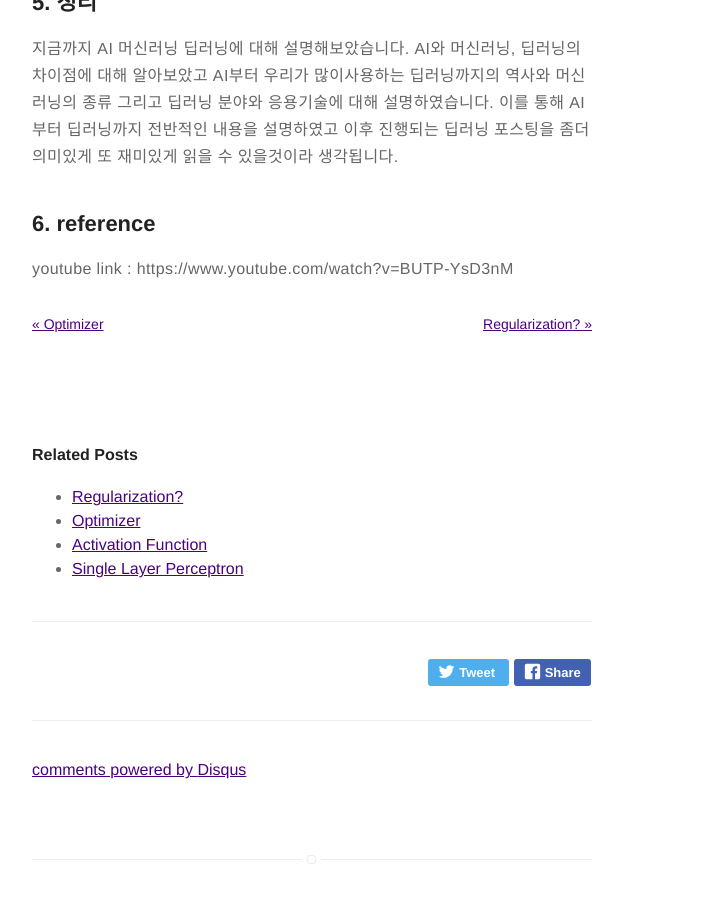
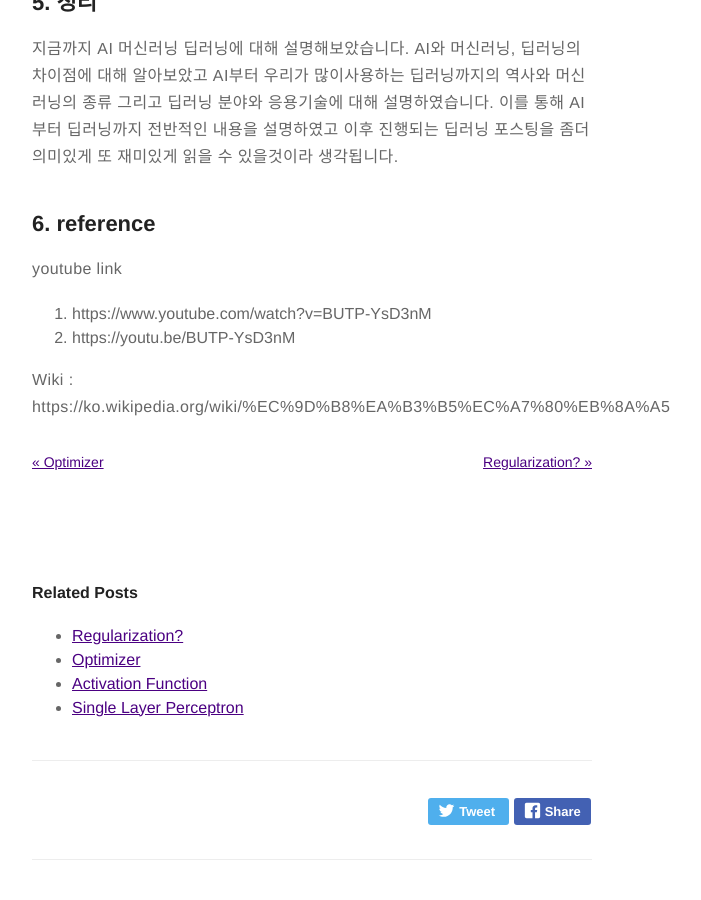
Before and after one commit to POZAlabs/pozalabs.github.io, a Jekyll site: the page built from _posts/2022-04-15-What_is_AI.md, in a window 1280 px wide and 900 px high, scrolled down 17848 px. Shown: the whole window, without its empty margins (328-1029 px from the left). Built offline with Jekyll 4.4.1, drawn with Linux system fonts in a browser that asks for light colours; comment, search, counter and statistics services are not loaded.

Commit message:
sty) 수정

```diff
--- a/_posts/2022-04-15-What_is_AI.md
+++ b/_posts/2022-04-15-What_is_AI.md
@@ -189,4 +189,8 @@ OCR
 
 
 ## 6. reference
-youtube link : https://www.youtube.com/watch?v=BUTP-YsD3nM
+youtube link
+1. https://www.youtube.com/watch?v=BUTP-YsD3nM
+2. https://youtu.be/BUTP-YsD3nM
+
+Wiki : https://ko.wikipedia.org/wiki/%EC%9D%B8%EA%B3%B5%EC%A7%80%EB%8A%A5
```
Also changed, not shown: _posts/2022-04-15-Regularization.md (+8 -1 lines).
